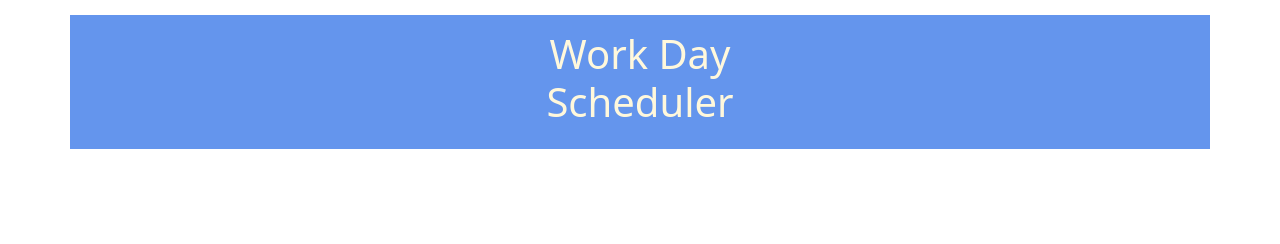
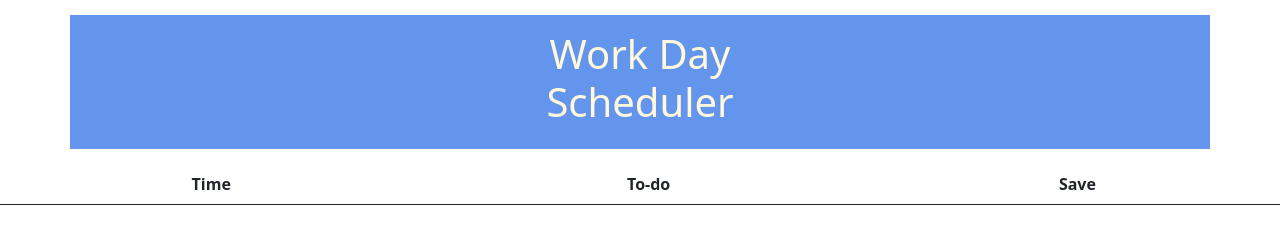
Before and after one commit to burtk33/dailyPlanner, a plain HTML site: page index.html in a window 1280 px wide. Drawn offline with nearby package versions, Linux system fonts and the light colour scheme.

Commit message:
adding styling for header and table structure

```diff
--- a/assets/css/style.css
+++ b/assets/css/style.css
@@ -3,5 +3,8 @@ header{
     background-color:cornflowerblue;
     margin: 15px;
     color:cornsilk;
+}
 
+th{
+    text-align:center;
 }
--- a/index.html
+++ b/index.html
@@ -19,8 +19,20 @@
                 </h1>
             </div>
         </div>
+    </header>
 
-    </header>
+    <main>
+        <table class="table table-hover">
+            <thead>
+                <tr scope="row">
+                    <th scope="col-2">Time</th>
+                    <th scope="col-6">To-do</th>
+                    <th scope="col-2">Save</th>
+                </tr>
+            </thead>
+
+            <tbody>
+    </main>
     <script src="./assets/js/script.js"></script>
 </body>
 
```
